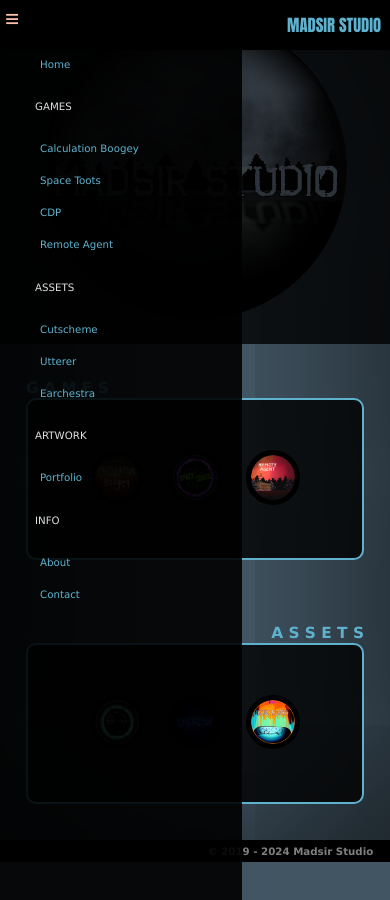
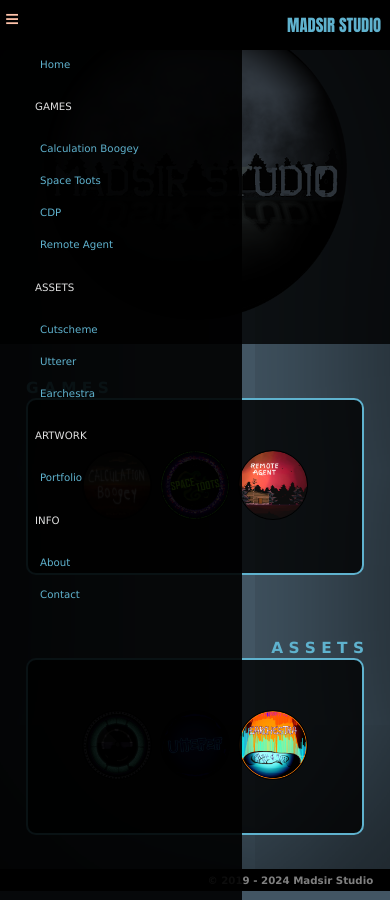
Before and after one commit to Madsir/madsirstudio.github.io, a Jekyll site: the page built from index.html, in a window 390 px wide and 900 px high, scrolled down 38 px. Built offline with Jekyll 4.4.1, drawn with Linux system fonts in a browser that asks for light colours.

Commit message:
Update index.html

```diff
--- a/index.html
+++ b/index.html
@@ -108,7 +108,8 @@
   font-size:1.2em;
 }
 .columns img {
-width: 70%;
+width: 90%;
+border: 1px solid black;
 }
 summary {
   margin-left:1px;
@@ -118,6 +119,8 @@
 }
 .row {
   background-color:  rgba(0,0,0,0.6);
+  border: 1px solid #5fb2ce;
+   padding: 5px 12px;
 }
 summary:hover {
   background-color: rgba(0,0,0,0.8);
```
